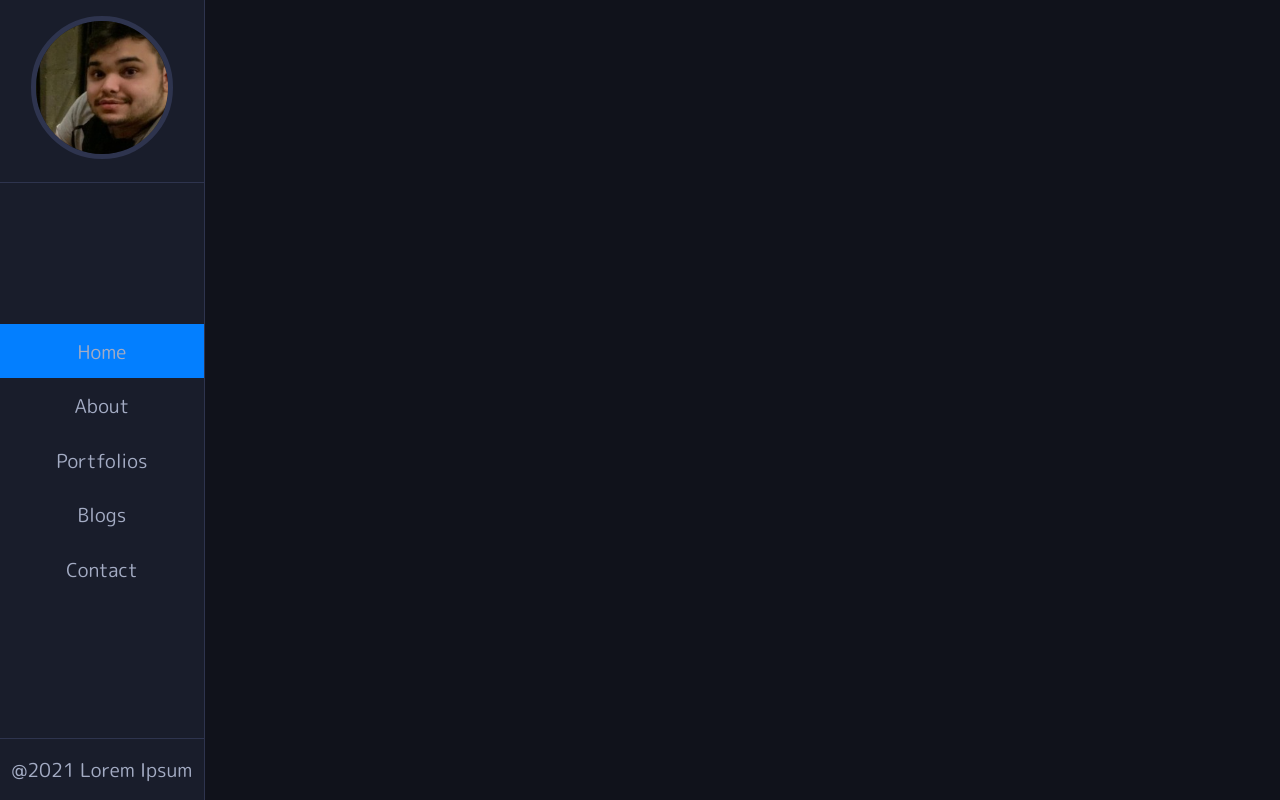
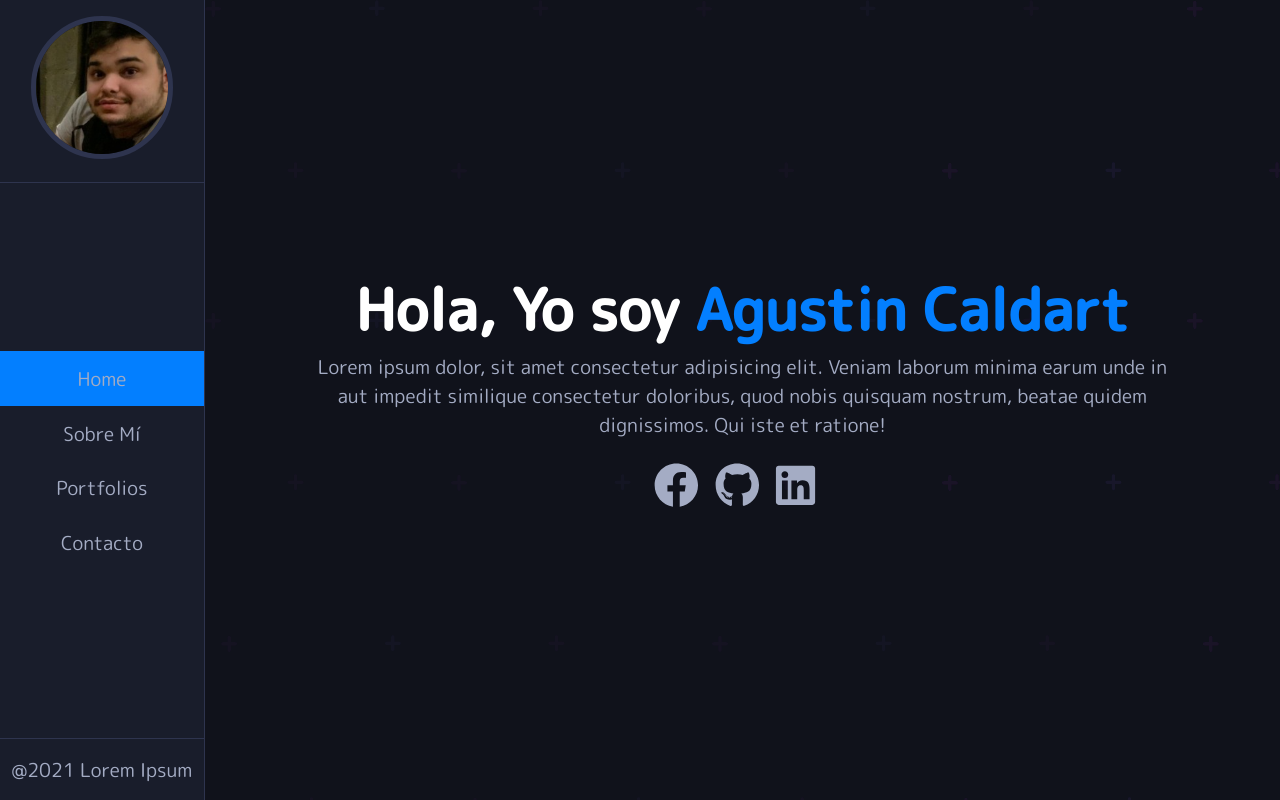
Before and after one commit to AgustinCaldart/portfolio, a React (Create React App) app: page / in a window 1280 px wide. Built offline with nearby package versions, Linux system fonts and the light colour scheme.

Commit message:
Finish Header page

```diff
--- a/src/App.js
+++ b/src/App.js
@@ -1,5 +1,6 @@
 import './App.scss';
 import NavBar from './components/NavBar';
+import HomePage from './pages/HomePage';
 
 function App() {
   return (
@@ -7,7 +8,11 @@
       <div className='sidebar'>
         <NavBar />
       </div>
-      <div className='main-content'></div>
+      <div className='main-content'>
+        <div className='content'>
+          <HomePage />
+        </div>
+      </div>
     </div>
   );
 }
--- a/src/App.scss
+++ b/src/App.scss
@@ -1,13 +1,14 @@
 @import './styles/Layout.scss';
 @import './styles/NavBar.scss';
+@import './styles/Typography.scss';
 
-*{
+* {
   padding: 0;
   margin: 0;
   box-sizing: border-box;
 }
 
-body{
+body {
   color: #a4acc4;
   font-family: 'M PLUS Rounded 1c', sans-serif;
   font-size: 1.2rem;
--- a/src/components/NavBar.jsx
+++ b/src/components/NavBar.jsx
@@ -18,7 +18,7 @@
           </li>
           <li className='nav-item'>
             <NavLink to='/about' exact activeClassName='active'>
-              About
+              Sobre Mí
             </NavLink>
           </li>
           <li className='nav-item'>
@@ -27,13 +27,8 @@
             </NavLink>
           </li>
           <li className='nav-item'>
-            <NavLink to='/blogs' exact activeClassName='active'>
-              Blogs
-            </NavLink>
-          </li>
-          <li className='nav-item'>
             <NavLink to='/contact' exact activeClassName='active'>
-              Contact
+              Contacto
             </NavLink>
           </li>
         </ul>
--- a/src/pages/HomePage.jsx
+++ b/src/pages/HomePage.jsx
@@ -1,9 +1,36 @@
 import React from 'react';
+import { faFacebook } from '@fortawesome/free-brands-svg-icons';
+import { faGithub } from '@fortawesome/free-brands-svg-icons';
+import { faLinkedin } from '@fortawesome/free-brands-svg-icons';
+import { FontAwesomeIcon } from '@fortawesome/react-fontawesome';
+import { Link } from 'react-router-dom';
 
 function HomePage() {
   return (
-    <div>
-      <h1>HomePage</h1>
+    <div className='HomePage'>
+      <header className='hero'>
+        <h1 className='hero-text'>
+          Hola, Yo soy
+          <span> Agustin Caldart</span>
+        </h1>
+        <p className='h-sub-text'>
+          Lorem ipsum dolor, sit amet consectetur adipisicing elit. Veniam
+          laborum minima earum unde in aut impedit similique consectetur
+          doloribus, quod nobis quisquam nostrum, beatae quidem dignissimos. Qui
+          iste et ratione!
+        </p>
+        <div className='icons'>
+          <Link className='icon-holder' to>
+            <FontAwesomeIcon icon={faFacebook} className='icon fb' />
+          </Link>
+          <Link className='icon-holder' to>
+            <FontAwesomeIcon icon={faGithub} className='icon gh' />
+          </Link>
+          <Link className='icon-holder' to>
+            <FontAwesomeIcon icon={faLinkedin} className='icon lk' />
+          </Link>
+        </div>
+      </header>
     </div>
   );
 }
--- a/src/styles/Layout.scss
+++ b/src/styles/Layout.scss
@@ -12,4 +12,7 @@
   margin-left: 16%;
   background-color: #10121b;
   min-height: 100vh;
+  background-image: url(../img/dots.svg);
+  display: grid;
+  position: relative;
 }
--- /dev/null
+++ b/src/styles/Typography.scss
@@ -0,0 +1,44 @@
+.HomePage {
+  position: absolute;
+  top: 50%;
+  left: 50%;
+  transform: translate(-50%, -50%);
+  width: 80%;
+}
+
+.hero-text {
+  color: white;
+  text-align: center;
+  font-size: 3.6rem;
+  span {
+    color: #037fff;
+  }
+}
+
+.h-sub-text {
+  text-align: center;
+}
+
+.icons {
+  display: flex;
+  align-items: center;
+  justify-content: center;
+  padding: 1.5rem 0;
+  .icon-holder {
+    margin-right: 1rem;
+    .icon {
+      font-size: 2.8rem;
+      color: #a4acc4;
+      transition: all 0.4s ease-in-out;
+    }
+    .fb:hover {
+      color: blue;
+    }
+    .gh:hover {
+      color: rgba(211, 45, 211, 0.788);
+    }
+    .lk:hover {
+      color: #0a66c2;
+    }
+  }
+}
```
Also changed, not shown: src/pages/AboutPage.jsx (added, +7 -0 lines), src/img/dots.svg (added). Lines whose indentation alone changed are shown as unchanged.
